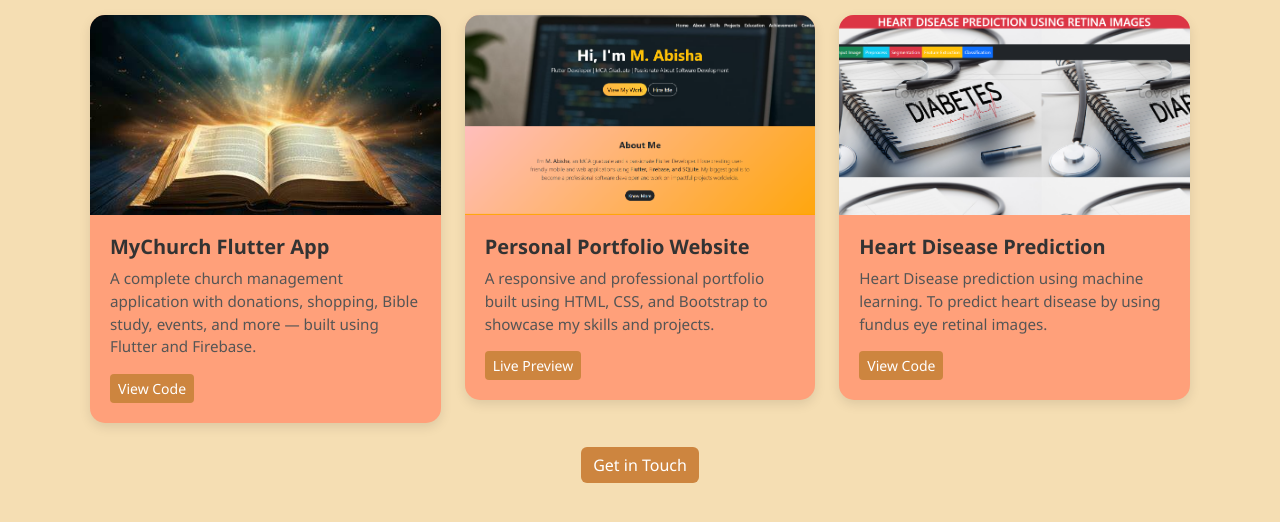
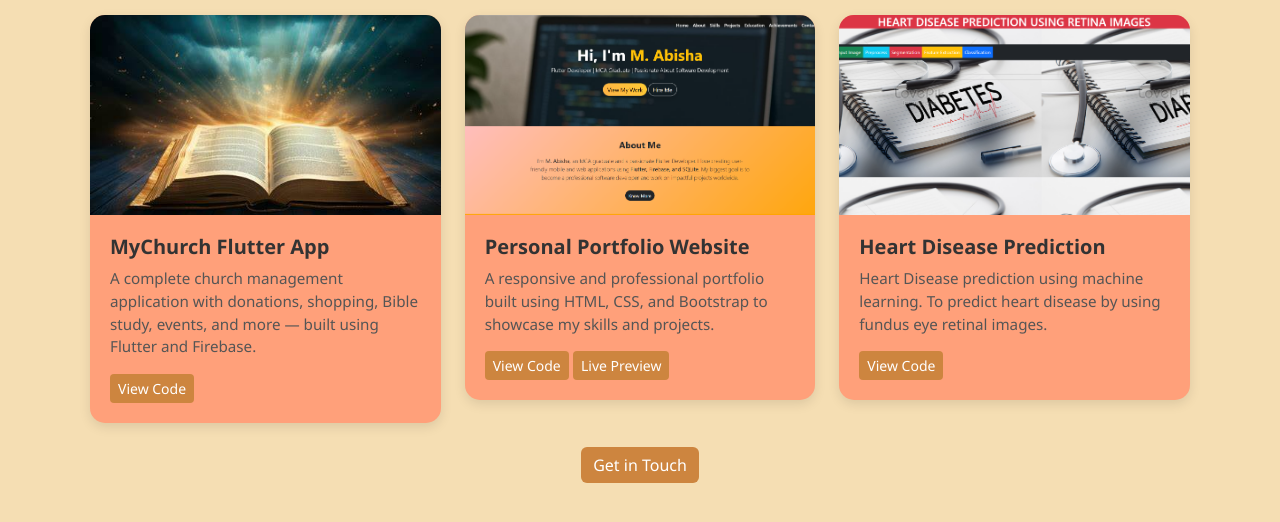
Before and after one commit to Abisha1042002/abi-portfolio, a plain HTML site: page projects.html in a window 1280 px wide. Shown: the part 212-734 px from the top of the page. Drawn offline with nearby package versions, Linux system fonts and the light colour scheme.

Commit message:
Added new button in projects section

```diff
--- a/projects.html
+++ b/projects.html
@@ -123,7 +123,8 @@
               A responsive and professional portfolio built using HTML, CSS, and Bootstrap
               to showcase my skills and projects.
             </p>
-            <a href="#" class="btn btn-primary btn-sm">Live Preview</a>
+            <a href="https://github.com/Abisha1042002/abi-portfolio" class="btn btn-primary btn-sm">View Code</a>
+            <a href="https://abisha1042002.github.io/abi-portfolio/" class="btn btn-primary btn-sm">Live Preview</a>
           </div>
         </div>
       </div>
```
